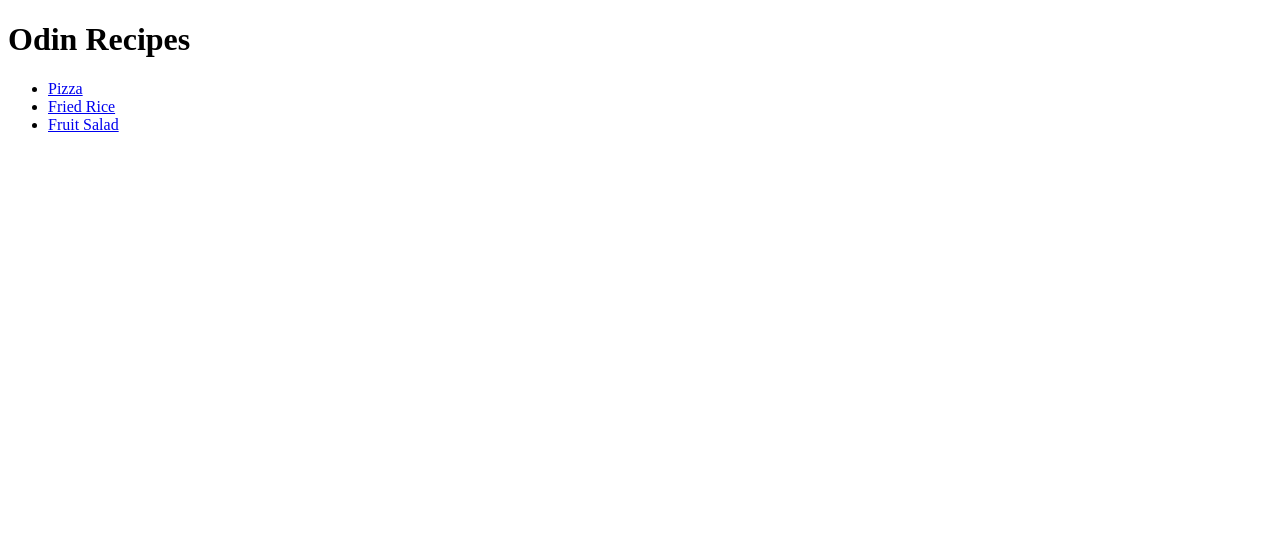
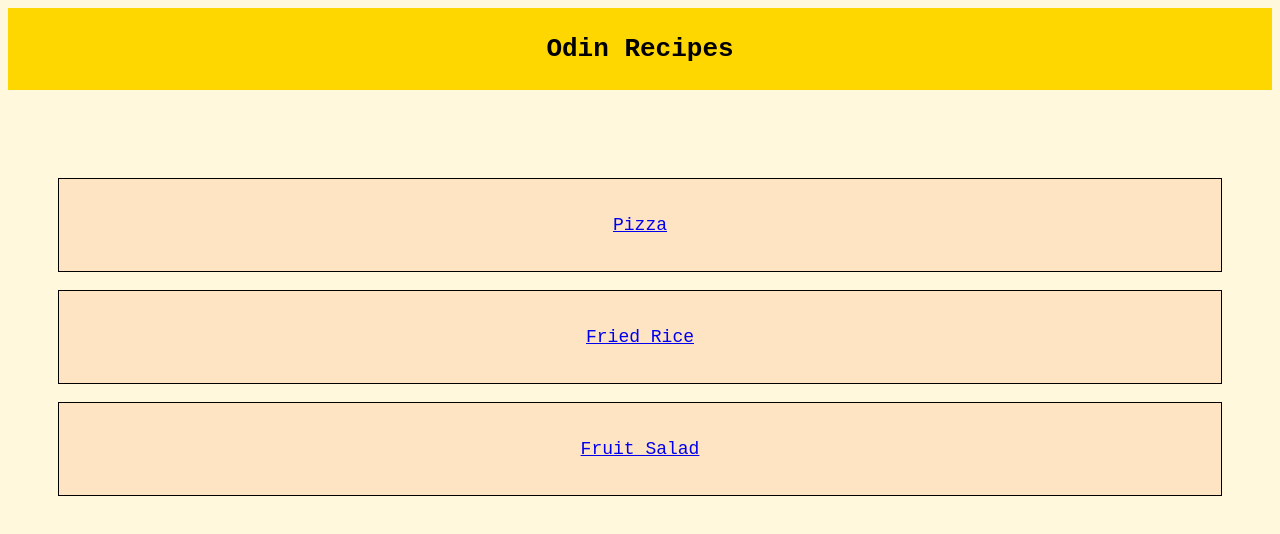
Before and after one commit to roopxx/odin-recipes, a plain HTML site: page index.html in a window 1280 px wide. Drawn offline with Linux system fonts and the light colour scheme.

Commit message:
Add CSS To The Odin-recipes

```diff
--- a/index.html
+++ b/index.html
@@ -3,11 +3,12 @@
     <head>
         <meta charset="UTF-8">
         <title>Odin Recipes</title>
+        <link rel="stylesheet" href="style.css">
     </head>
 
     <body>
-        <h1>Odin Recipes</h1>
-        <ul>
+        <h1 class="page_title">Odin Recipes</h1>
+        <ul class="recipes_list">
             <li><a href="recipes/pizza.html">Pizza</a></li>
             <li><a href="recipes/fried-rice.html">Fried Rice</a></li>
             <li><a href="recipes/fruit-salad.html">Fruit Salad</a></li>
--- /dev/null
+++ b/style.css
@@ -0,0 +1,73 @@
+
+.page_title{
+    background-color: gold;
+    color: black;
+    margin: 0%;
+    margin-bottom: 1cm;
+    padding: 1em;
+    text-align: center;
+    font-family: monospace;
+    font: 800 28px;
+}
+
+body{
+    background-color: cornsilk
+}
+
+.recipes_list{
+    font-family: 'Times New Roman', Times, serif;
+    padding: 2em;
+    margin: 0%;
+}
+
+.recipes_list li{
+    padding: 3%;
+    font-family: monospace;
+    text-align: center;
+    display: grid;
+    background-color: bisque;
+    border: solid thin black;
+    margin: 1em;
+    font-size: 18px;
+}
+
+h1{
+    background-color: lightpink;
+    color: black;
+    padding: 1em;
+    text-align: center;
+    font-family: monospace;
+    font: 800 26px;
+}
+
+h3,
+h4 {
+    font-family: sans-serif;
+    font-weight: 600;
+    font-size: 22px;
+    color: black;
+    text-decoration: underline;
+}
+
+p {
+    font-size: 24px;
+    text-indent: 1cm;
+}
+
+ul li{
+    font-family: 'Times New Roman', Times, serif;
+    padding: 1%;
+    font-size: 18px;
+}
+
+ol li {
+    padding: 1%;
+    font-family: monospace;
+    font-size: 18px;
+}
+
+img {
+    border: double black 5px;
+    width: auto;
+    height: 350px;
+}
```
Also changed, not shown: recipes/fried-rice.html (+4 -3 lines), recipes/fruit-salad.html (+6 -5 lines), recipes/pizza.html (+4 -3 lines).
